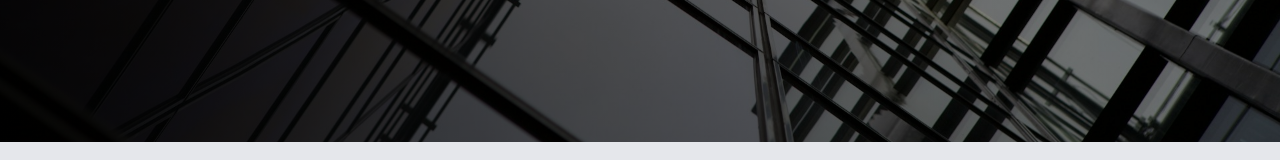
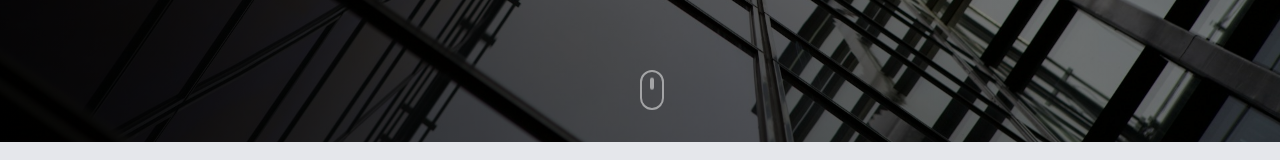
Before and after one commit to rafaelmjardim/vivance-project, a Next.js app: page / in a window 1280 px wide. Shown: the part 658-818 px from the top of the page. Built offline with nearby package versions, Linux system fonts and the light colour scheme.

Commit message:
feat: add mouse animation no ao hero

```diff
--- a/app/_components/hero.tsx
+++ b/app/_components/hero.tsx
@@ -3,6 +3,7 @@ import { Header } from "./ui/header";
 import heroBackground from "@/public/home-backgorund.jpg";
 import { Button } from "./ui/button";
 import { HiArrowSmallRight } from "react-icons/hi2";
+import { MouseAnimate } from "./ui/mouseAnimate";
 
 export function Hero() {
   return (
@@ -38,6 +39,8 @@ export function Hero() {
           <Button isTransparent={true}>Ver catálogo</Button>
         </div>
       </article>
+
+      <MouseAnimate />
     </section>
   );
 }
--- /dev/null
+++ b/app/_components/ui/mouseAnimate.tsx
@@ -0,0 +1,9 @@
+export function MouseAnimate() {
+  return (
+    <div className="absolute bottom-8 left-1/2 right-1/2">
+      <div className="z-10 w-6 h-10 rounded-2xl border-2 border-white/50 flex justify-center pt-2">
+        <div className="w-1 h-3 rounded-2xl bg-white/50 animate-bounce"></div>
+      </div>
+    </div>
+  );
+}
```
